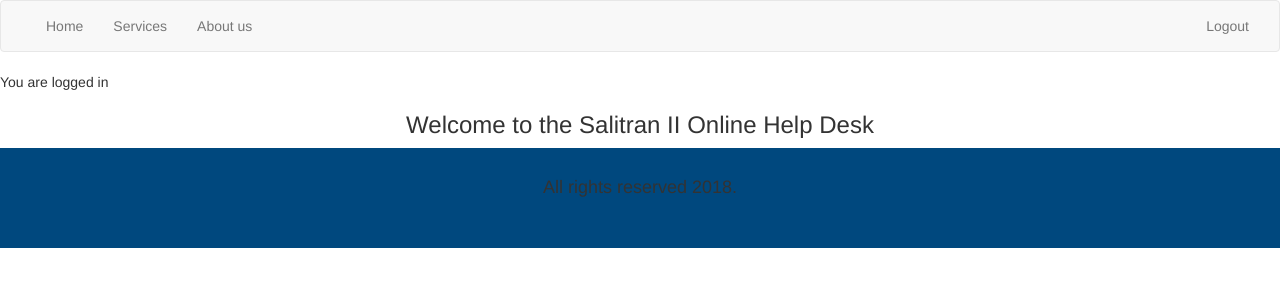
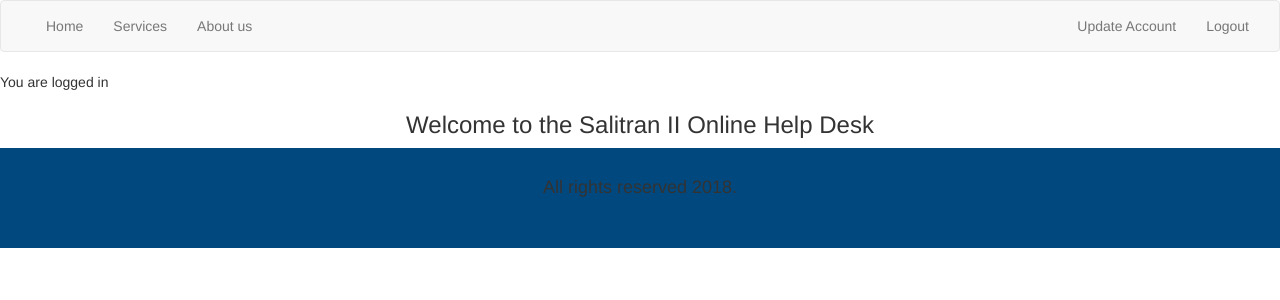
Before and after one commit to itsmenayrb/saad_info-system, a PHP site: page /index.php in a window 1280 px wide. Shown: the top 300 px of the page. Run offline with PHP 8.4, Linux system fonts and the light colour scheme; the visitor is signed in with stand-in values (Sample User, id 1).

Commit message:
Added a link to the update.resident page

```diff
--- a/header.php
+++ b/header.php
@@ -39,7 +39,8 @@
 		      <ul class="nav navbar-nav navbar-right">
 						<?php
 							if (isset($_SESSION['user_ID'])) {
-								echo '<li><a href="includes/logout.inc.php">Logout</a></li>';
+								echo '<li><a href="./update.resident.php">Update Account</a></li>
+								<li><a href="includes/logout.inc.php">Logout</a></li>';
 							}
 							else{
 								echo '<li><a href="login.php">Login</a></li>
```
